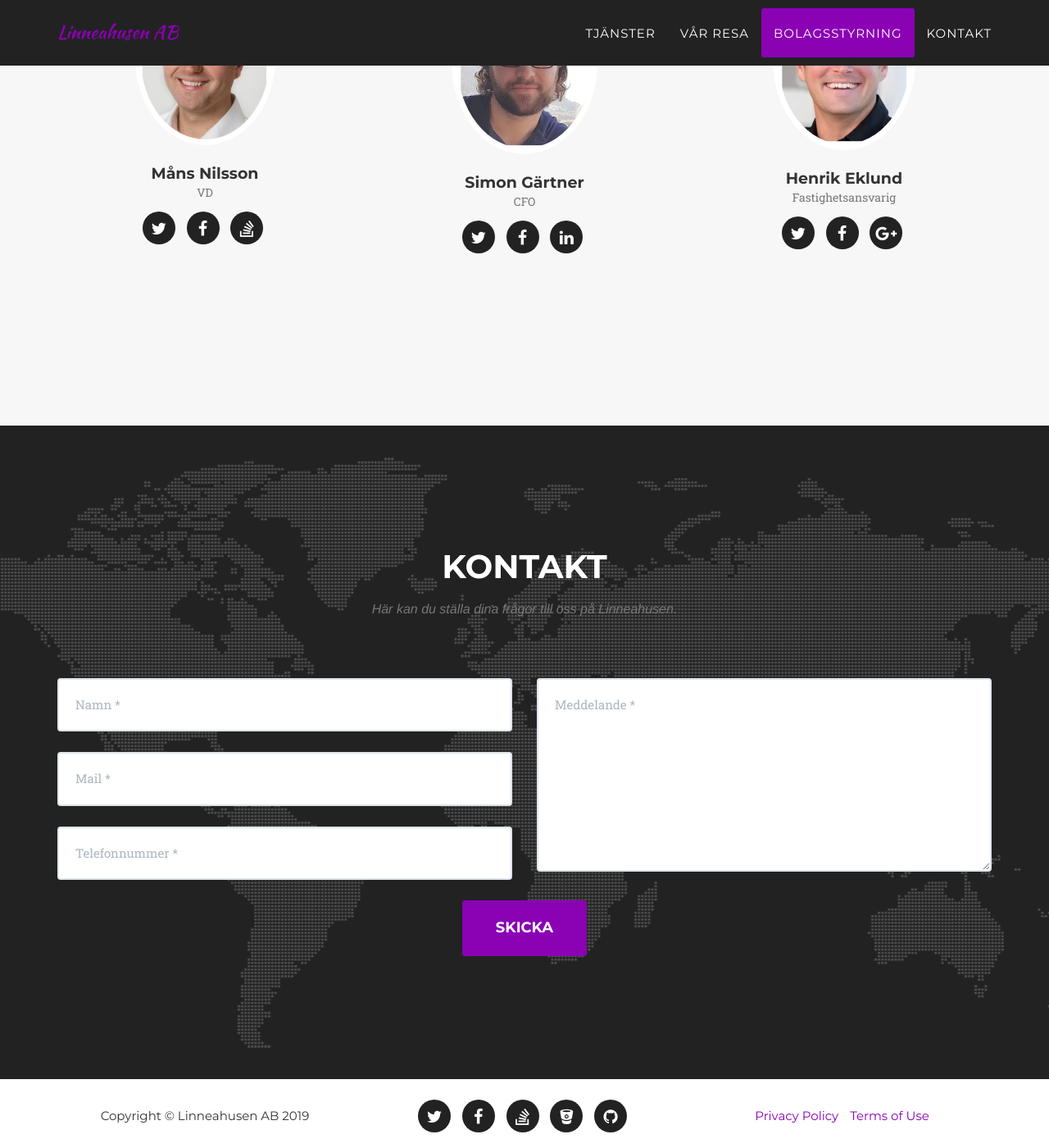
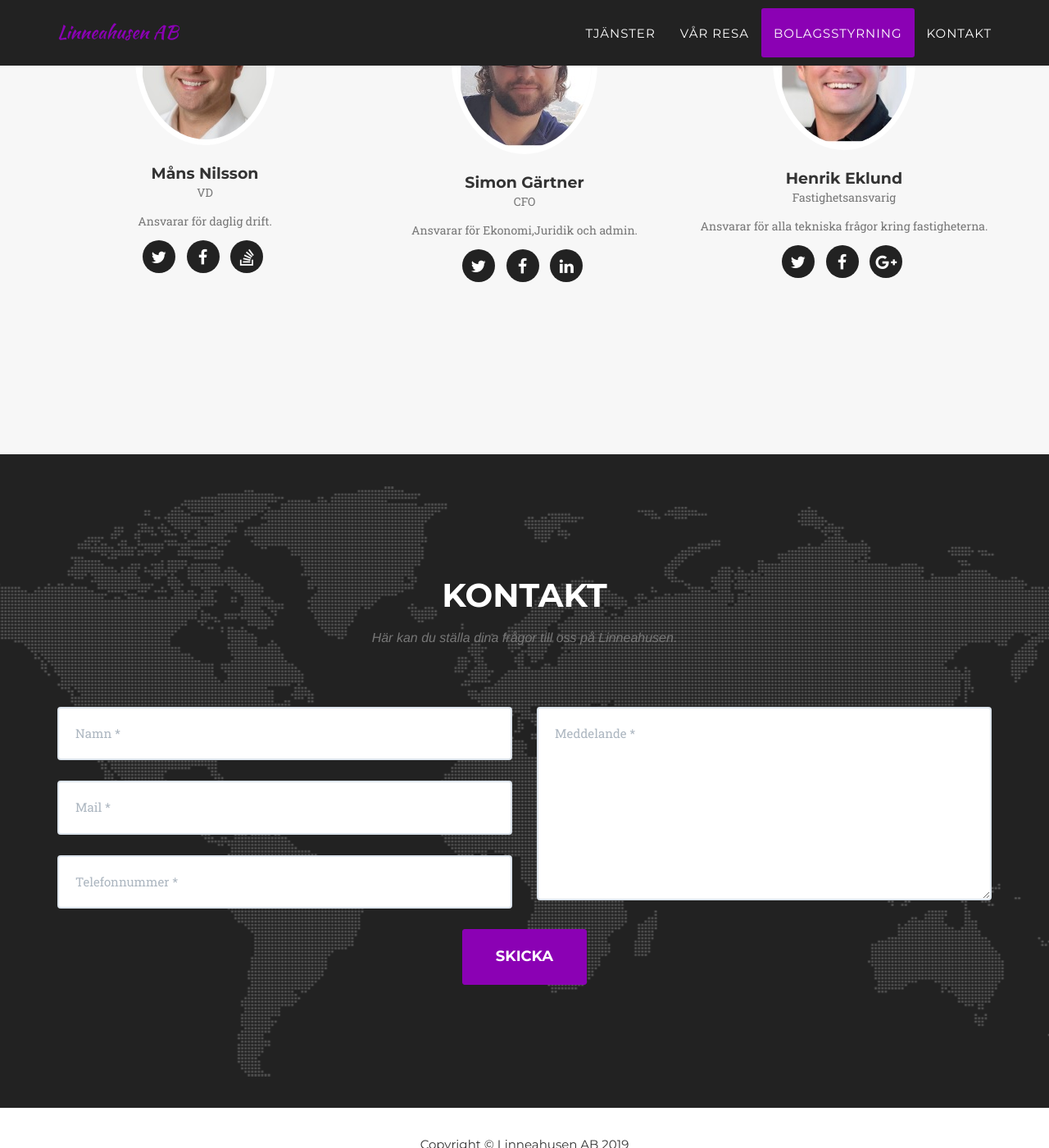
Before and after one commit to spgarn/Linneahusen, a Jekyll site: the page built from index.html, in a window 1280 px wide and 1400 px high, scrolled down 3530 px. Shown: the whole window at 82% size. Built offline with Jekyll 4.4.1, drawn with Linux system fonts in a browser that asks for light colours; some web fonts are replaced.

Commit message:
mailserver fixed, pics changes, added info line to team, removed links in footer

```diff
--- a/_config.yml
+++ b/_config.yml
@@ -4,7 +4,7 @@ baseurl: /Linneahusen/
 # Site settings
 title: Linneahusen AB
 email: info@linneahusen.se
-description: "Skriv an awesome description for your new site here. You can edit this line in _config.yml. It will appear in your document head meta (for Google search results) and in your feed.xml site description."
+description: "Hemsida för Linneahusen AB."
 
 
 # Team names, titles and social links
@@ -12,6 +12,7 @@ people:
 - name: Måns Nilsson
   pic: 1
   position: VD
+  info: Ansvarar för daglig drift.
   social:
     - title: twitter
       url: #
@@ -23,6 +24,7 @@ people:
 - name: Simon Gärtner
   pic: 2
   position: CFO
+  info: Ansvarar för Ekonomi,Juridik och admin.
   social:
     - title: twitter
       url: #
@@ -34,6 +36,7 @@ people:
 - name: Henrik Eklund
   pic: 3
   position: Fastighetsansvarig
+  info: Ansvarar för alla tekniska frågor kring fastigheterna.
   social:
     - title: twitter
       url: #
--- a/_includes/contact.html
+++ b/_includes/contact.html
@@ -12,15 +12,15 @@
                         <div class="row">
                             <div class="col-md-6">
                                 <div class="control-group form-group">
-                                    <input type="text" class="form-control" placeholder="Namn *" id="name" required data-validation-required-message="Please enter your name.">
+                                    <input type="text" class="form-control" placeholder="Namn *" id="name" required data-validation-required-message="Var snäll och fyll i ditt namn.">
                                     <p class="help-block text-danger"></p>
                                 </div>
                                 <div class="control-group form-group">
-                                    <input type="email" class="form-control" placeholder="Mail *" id="email" required data-validation-required-message="Please enter your email address.">
+                                    <input type="email" class="form-control" placeholder="Mail *" id="email" required data-validation-required-message="Var snäll och fyll i din email adress.">
                                     <p class="help-block text-danger"></p>
                                 </div>
                                 <div class="control-group form-group">
-                                    <input type="tel" class="form-control" placeholder="Telefonnummer *" id="phone" required data-validation-required-message="Please enter your phone number.">
+                                    <input type="tel" class="form-control" placeholder="Telefonnummer *" id="phone" required data-validation-required-message="Var snäll och fyll i ditt telefonnummer.">
                                     <p class="help-block text-danger"></p>
                                 </div>
                             </div>
--- a/_includes/footer.html
+++ b/_includes/footer.html
@@ -1,10 +1,10 @@
   <footer>
         <div class="container">
             <div class="row">
-                <div class="col-md-4">
+                <div class="col-md-4" style="width: 100%;">
                     <span class="copyright">Copyright &copy; {{ site.title }} {{ 'now' | date: "%Y" }}</span>
                 </div>
-                <div class="col-md-4">
+                <!-- <div class="col-md-4">
                     <ul class="list-inline social-buttons">
                         {% for network in site.social %}
                         <li><a href="{{ network.url }}"><i class="fa fa-{{ network.title }}"></i></a>
@@ -19,7 +19,7 @@
                         <li><a href="#">Terms of Use</a>
                         </li>
                     </ul>
-                </div>
+                </div> -->
             </div>
         </div>
     </footer>
--- a/_includes/team.html
+++ b/_includes/team.html
@@ -14,6 +14,7 @@
                         <img src="img/team/{{ member.pic }}.jpg" class="img-responsive img-circle" alt="">
                         <h4>{{ member.name }}</h4>
                         <p class="text-muted">{{ member.position }}</p>
+                        <p class="text-muted">{{ member.info }}</p>
                         <ul class="list-inline social-buttons">
                             {% for network in member.social %}
                             <li>
--- a/js/contact_me.js
+++ b/js/contact_me.js
@@ -18,34 +18,35 @@ $(function() {
                 firstName = name.split(' ').slice(0, -1).join(' ');
             }
             $.ajax({
-                url: "././mail/contact_me.php",
-                type: "POST",
+                url: "https://formspree.io/xbjlrzpj",
+                method: "POST",
                 data: {
                     name: name,
                     phone: phone,
                     email: email,
                     message: message
                 },
+                dataType: "json",
                 cache: false,
-                success: function() {
+                success: function(data) {
                     // Success message
                     $('#success').html("<div class='alert alert-success'>");
                     $('#success > .alert-success').html("<button type='button' class='close' data-dismiss='alert' aria-hidden='true'>&times;")
                         .append("</button>");
                     $('#success > .alert-success')
-                        .append("<strong>Your message has been sent. </strong>");
+                        .append("<strong>Ditt meddelande har blivit skickat. </strong>");
                     $('#success > .alert-success')
                         .append('</div>');
 
                     //clear all fields
                     $('#contactForm').trigger("reset");
                 },
-                error: function() {
+                error: function(err) {
                     // Fail message
                     $('#success').html("<div class='alert alert-danger'>");
                     $('#success > .alert-danger').html("<button type='button' class='close' data-dismiss='alert' aria-hidden='true'>&times;")
                         .append("</button>");
-                    $('#success > .alert-danger').append("<strong>Sorry " + firstName + ", it seems that my mail server is not responding. Please try again later!");
+                    $('#success > .alert-danger').append("<strong>Sorry " + firstName + ", det verkar vara problem med mailservern. Testa igen om en stund.");
                     $('#success > .alert-danger').append('</div>');
                     //clear all fields
                     $('#contactForm').trigger("reset");
```
Also changed, not shown: Gemfile.lock (added), img/about/1.jpg, img/about/2.jpg, img/about/3.jpg, img/about/4.jpg.
